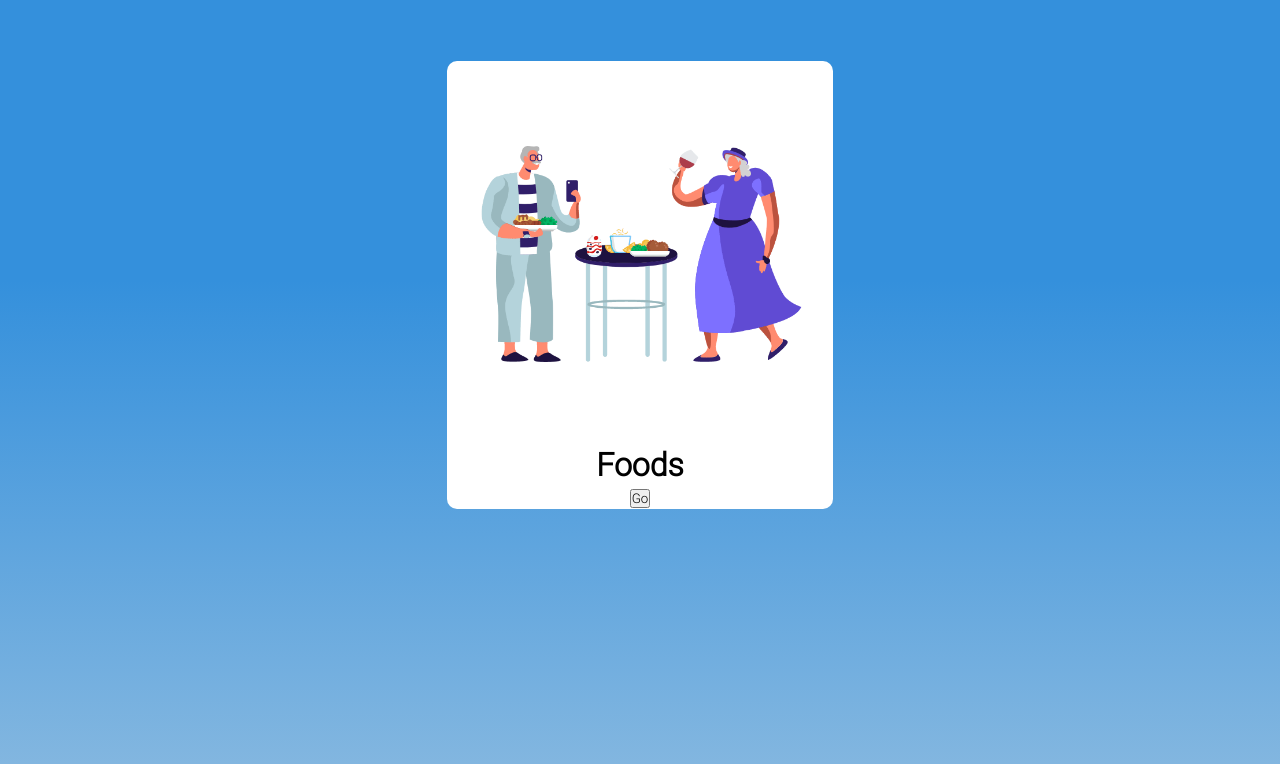
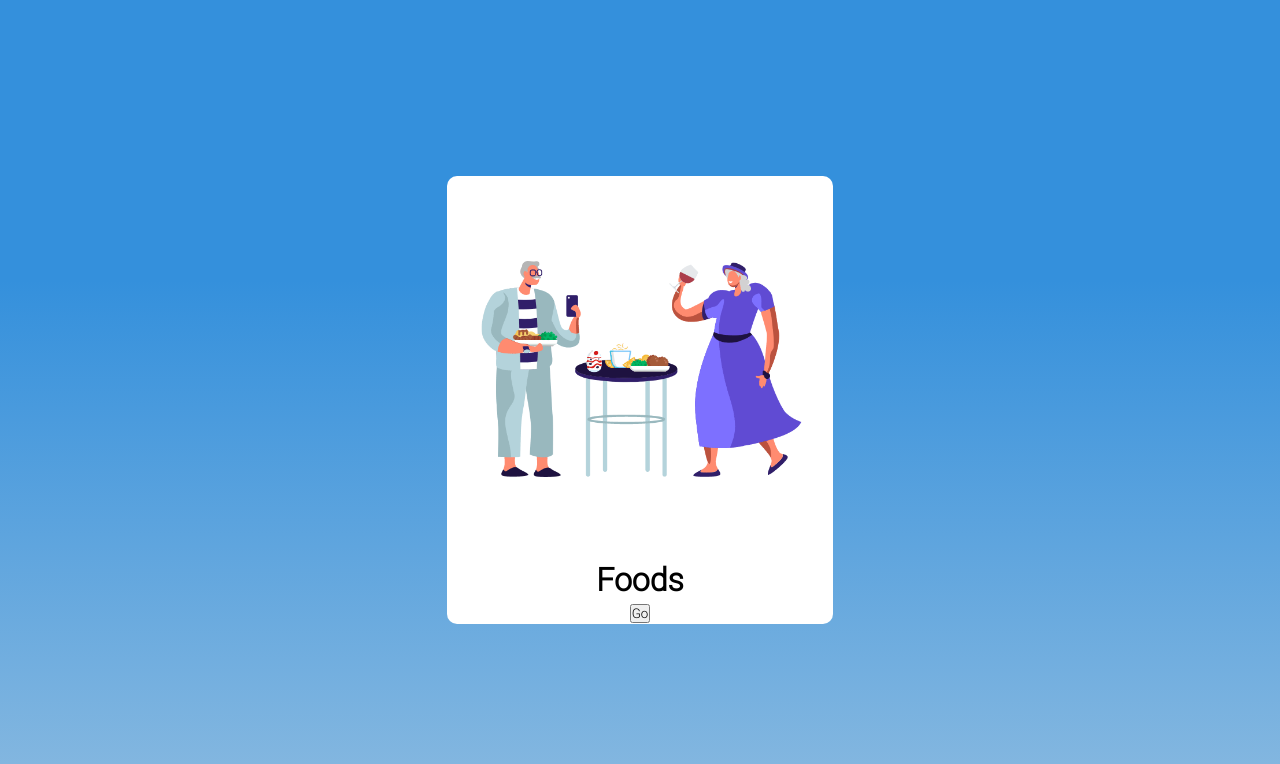
Before and after one commit to HeyItsM3/pi-food, a React (Create React App) app in the folder client/: page / in a window 1280 px wide. Shown: the top 764 px of the page. Built offline with nearby package versions, Linux system fonts and the light colour scheme.

Commit message:
Clean urls

```diff
--- /dev/null
+++ b/client/jsconfig.json
@@ -0,0 +1,5 @@
+{
+  "compilerOptions": {
+    "baseUrl": "src"
+  }
+}
--- a/client/src/components/Organisms/Card.jsx
+++ b/client/src/components/Organisms/Card.jsx
@@ -1,4 +1,4 @@
-import defaultImg from "../../assets/images/default.png";
+import defaultImg from "assets/images/default.png";
 
 export default function Card({ name, image, diets }) {
   return (
--- a/client/src/components/Organisms/Filter.jsx
+++ b/client/src/components/Organisms/Filter.jsx
@@ -1,7 +1,7 @@
 import { useDispatch, useSelector } from "react-redux";
 import { filterByDiet, orderByName, orderByRating } from "../../redux/actions";
 import { useEffect } from "react";
-import { getDiets } from "../../redux/actions";
+import { getDiets } from "redux/actions";
 
 const Filter = ({ setCurrentPage, setRating, setOrder }) => {
   const Diets = useSelector((state) => state.diets);
--- a/client/src/components/Organisms/Search.jsx
+++ b/client/src/components/Organisms/Search.jsx
@@ -1,6 +1,6 @@
 import { useState } from "react";
 import { useDispatch } from "react-redux";
-import { searchByName } from "../../redux/actions";
+import { searchByName } from "redux/actions";
 
 const Search = () => {
   const dispatch = useDispatch();
--- a/client/src/components/Pages/DetailRecipe.jsx
+++ b/client/src/components/Pages/DetailRecipe.jsx
@@ -1,4 +1,4 @@
-import defaultImg from "../../assets/images/default.png";
+import defaultImg from "assets/images/default.png";
 import { Link, useParams } from "react-router-dom";
 import { useDispatch, useSelector } from "react-redux";
 import { useEffect, useState } from "react";
--- a/client/src/components/Pages/Home.jsx
+++ b/client/src/components/Pages/Home.jsx
@@ -1,6 +1,6 @@
 import { useEffect, useState } from "react";
 import { useDispatch, useSelector } from "react-redux";
-import { getRecipes } from "../../redux/actions";
+import { getRecipes } from "redux/actions";
 import { Link } from "react-router-dom";
 import Card from "../Organisms/Card";
 import Pagination from "../Organisms/Pagination";
--- a/client/src/components/Pages/Landing/Lading.jsx
+++ b/client/src/components/Pages/Landing/Lading.jsx
@@ -1,6 +1,6 @@
 import { Link } from "react-router-dom";
 import "./landing.scss";
-import landing from "../../../assets/images/landing2.gif";
+import landing from "assets/images/landing2.gif";
 
 const Landing = () => {
   return (
--- a/client/src/components/Pages/Landing/landing.scss
+++ b/client/src/components/Pages/Landing/landing.scss
@@ -12,7 +12,7 @@
 .container {
   display: flex;
   align-items: center;
-  height: 570px;
+  min-height: 100vh;
   justify-content: center;
 }
 
```
